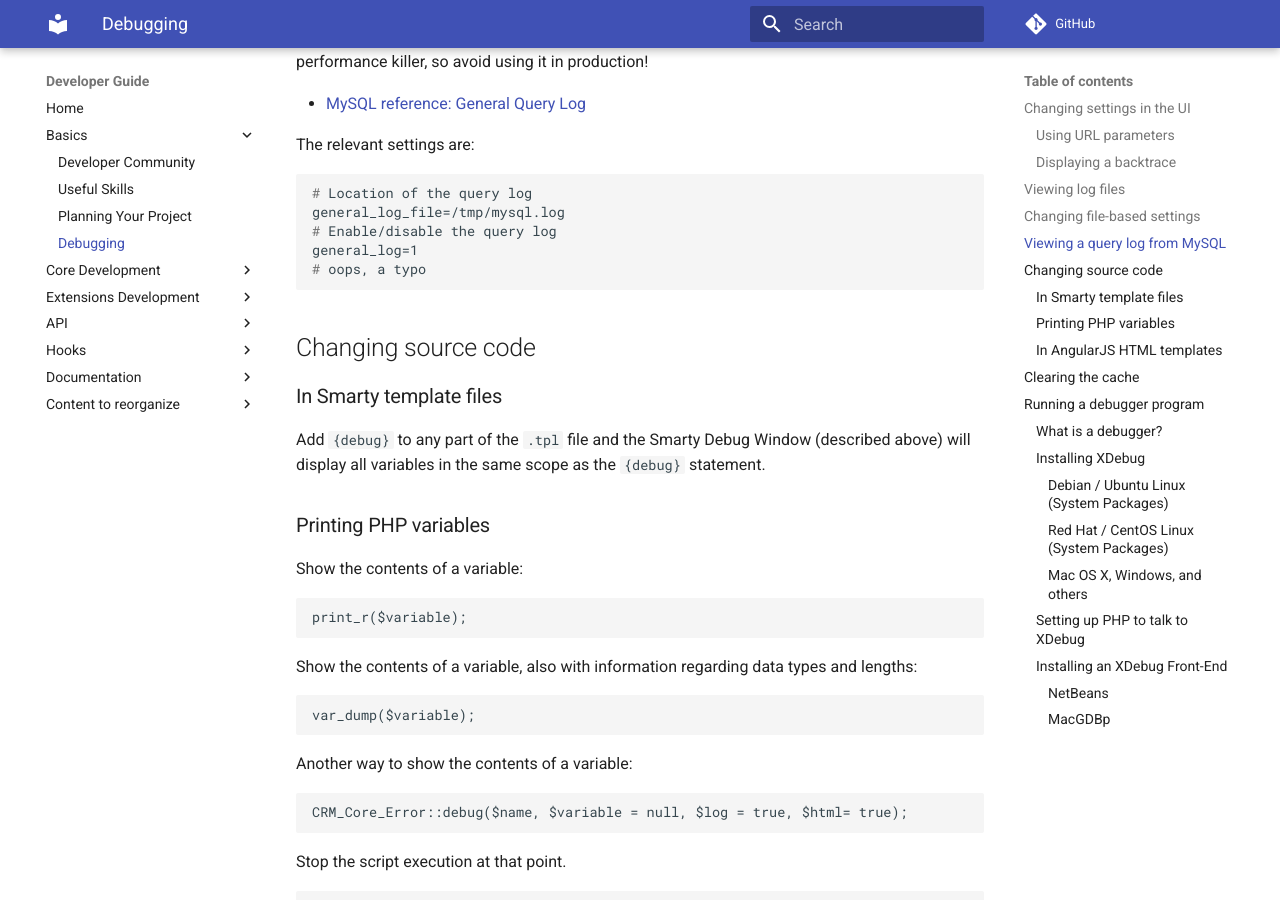
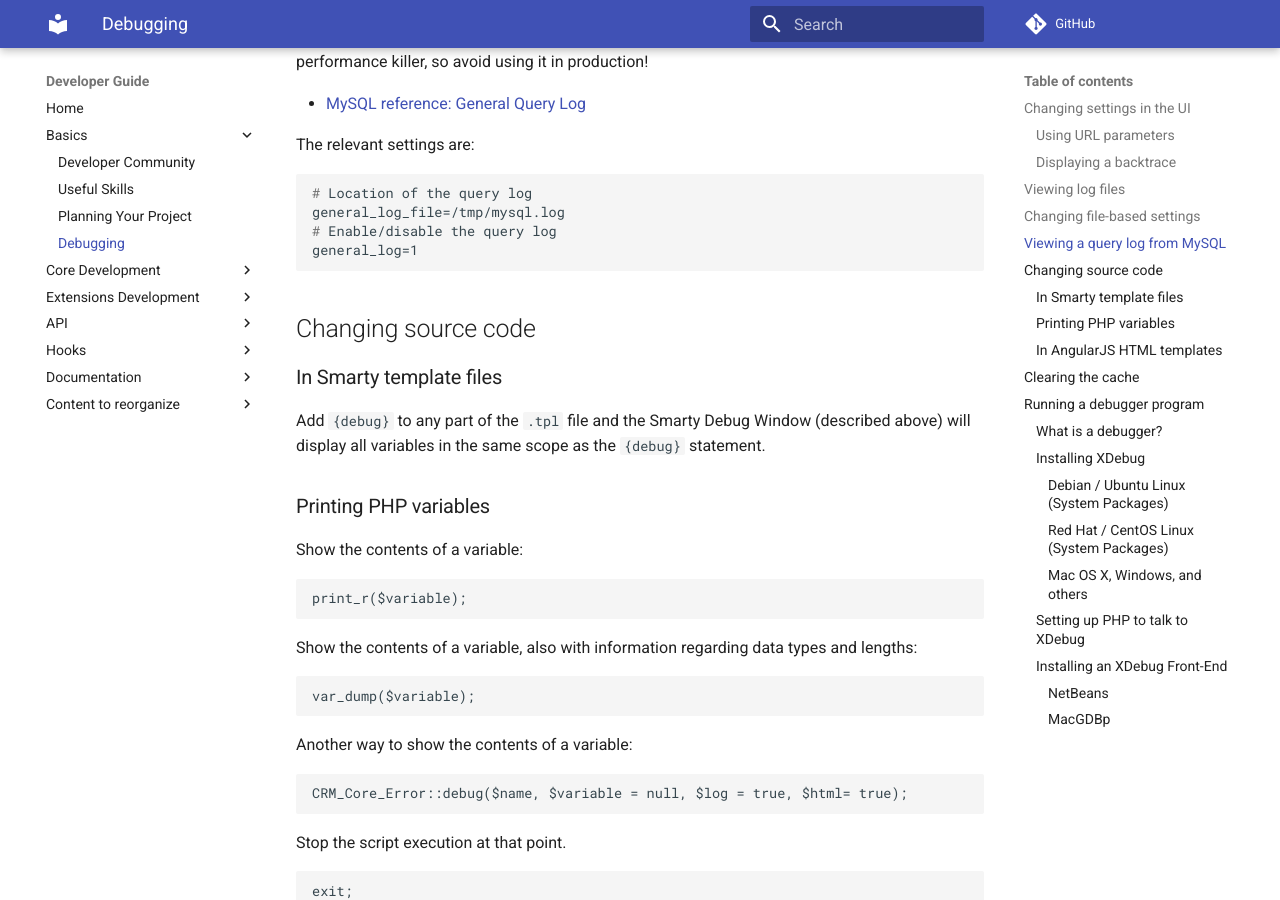
Before and after one commit to civicrm/civicrm-dev-docs, an MkDocs documentation site: the page built from docs/dev-tools/debugging.md, in a window 1280 px wide and 900 px high, scrolled down 2545 px. Built offline with MkDocs 1.6.1 and Material for MkDocs 9.7.7, drawn with Linux system fonts in a browser that asks for light colours; comment, search, counter and statistics services are not loaded; old or Windows-style settings are respelled for this version of MkDocs.

Commit message:
Update debugging.md

```diff
--- a/docs/dev-tools/debugging.md
+++ b/docs/dev-tools/debugging.md
@@ -94,7 +94,6 @@ The relevant settings are:
     general_log_file=/tmp/mysql.log
     # Enable/disable the query log
     general_log=1
-    # oops, a typo
 
 ## Changing source code
 
```
